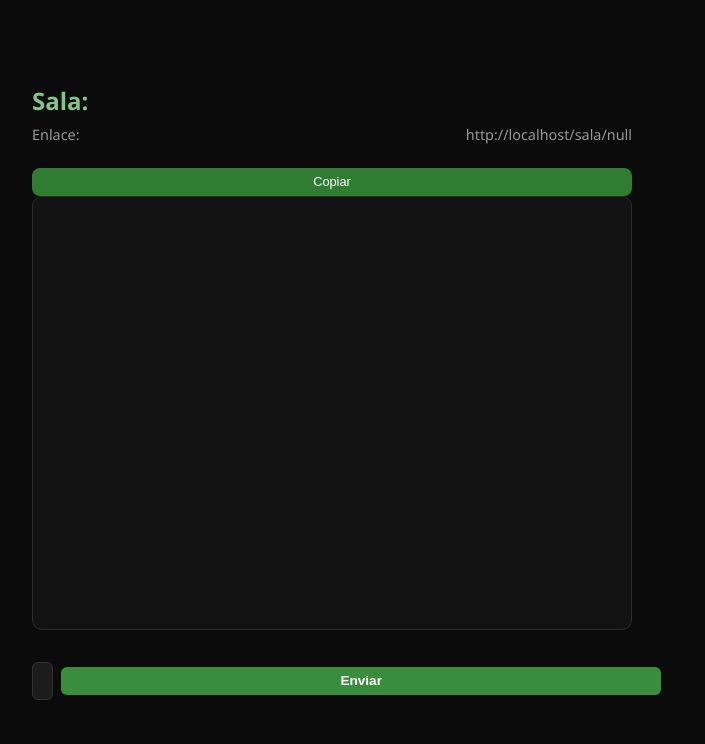
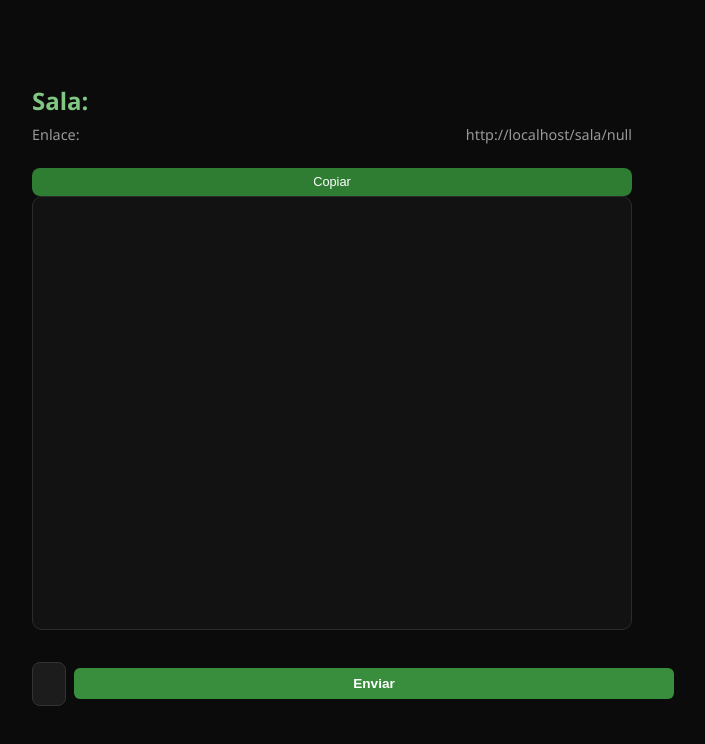
Before and after one commit to coffeetron832/chattt, a website: page public/chat.html in a window 1280 px wide. Shown: the whole page, without its empty margins (308-1013 px from the left). Drawn offline with nearby package versions, Linux system fonts and the light colour scheme; no server answers; sample sign-in values are in the browser's storage.

Commit message:
Update chat.html

```diff
--- a/public/chat.html
+++ b/public/chat.html
@@ -35,21 +35,24 @@ h2 {
 
 #message-form {
   display: flex;
+  align-items: center;
   gap: 0.5rem;
+  margin-top: 1rem;
 }
 
 #message-input {
-  flex: 1;
-  padding: 0.6rem;
-  border-radius: 6px;
+  flex-grow: 1;
+  padding: 0.75rem 1rem;
+  border-radius: 8px;
   border: 1px solid #333;
   background: #1c1c1c;
   color: #e0e0e0;
-  font-size: 0.95rem;
+  font-size: 1rem;
+  min-width: 0; /* importante para que no desborde */
 }
 
 #send-button {
-  padding: 0.4rem 0.8rem;
+  padding: 0.5rem 0.9rem;
   font-size: 0.85rem;
   border: none;
   background-color: #388e3c;
@@ -57,10 +60,10 @@ h2 {
   font-weight: 600;
   border-radius: 6px;
   cursor: pointer;
+  flex-shrink: 0;
   transition: background 0.2s ease;
-  flex-shrink: 0;
-  align-self: center;
 }
+
 
 
 #send-button:hover {
```
